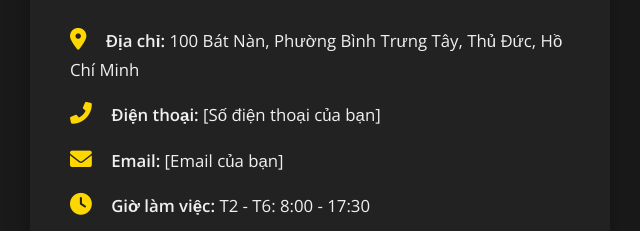
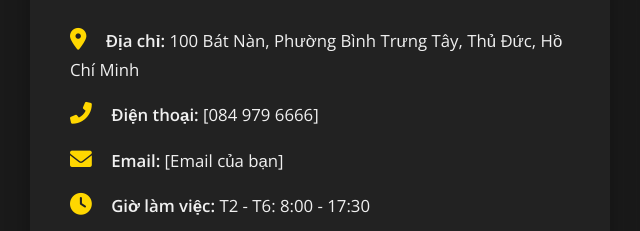
Before and after one commit to Khanh-toda-Vu/Hoang-gia-Holdings, a plain HTML site: page index.html in a window 1280 px wide. Shown: the part 4345-4576 px from the top of the page, 10-650 px from the left. Drawn offline with nearby package versions, Linux system fonts and the light colour scheme.

Commit message:
Update index.html

```diff
--- a/index.html
+++ b/index.html
@@ -868,7 +868,7 @@
                 <div class="contact-info">
                     <h3>Thông Tin Liên Hệ</h3>
                     <p><i class="fas fa-map-marker-alt"></i> <strong>Địa chỉ:</strong> 100 Bát Nàn, Phường Bình Trưng Tây, Thủ Đức, Hồ Chí Minh</p>
-                    <p><i class="fas fa-phone-alt"></i> <strong>Điện thoại:</strong> [Số điện thoại của bạn]</p>
+                    <p><i class="fas fa-phone-alt"></i> <strong>Điện thoại:</strong> [084 979 6666]</p>
                     <p><i class="fas fa-envelope"></i> <strong>Email:</strong> [Email của bạn]</p>
                     <p><i class="fas fa-clock"></i> <strong>Giờ làm việc:</strong> T2 - T6: 8:00 - 17:30</p>
                     <div class="social-links">
@@ -965,4 +965,5 @@
         });
     </script>
 </body>
+
 </html>
```
